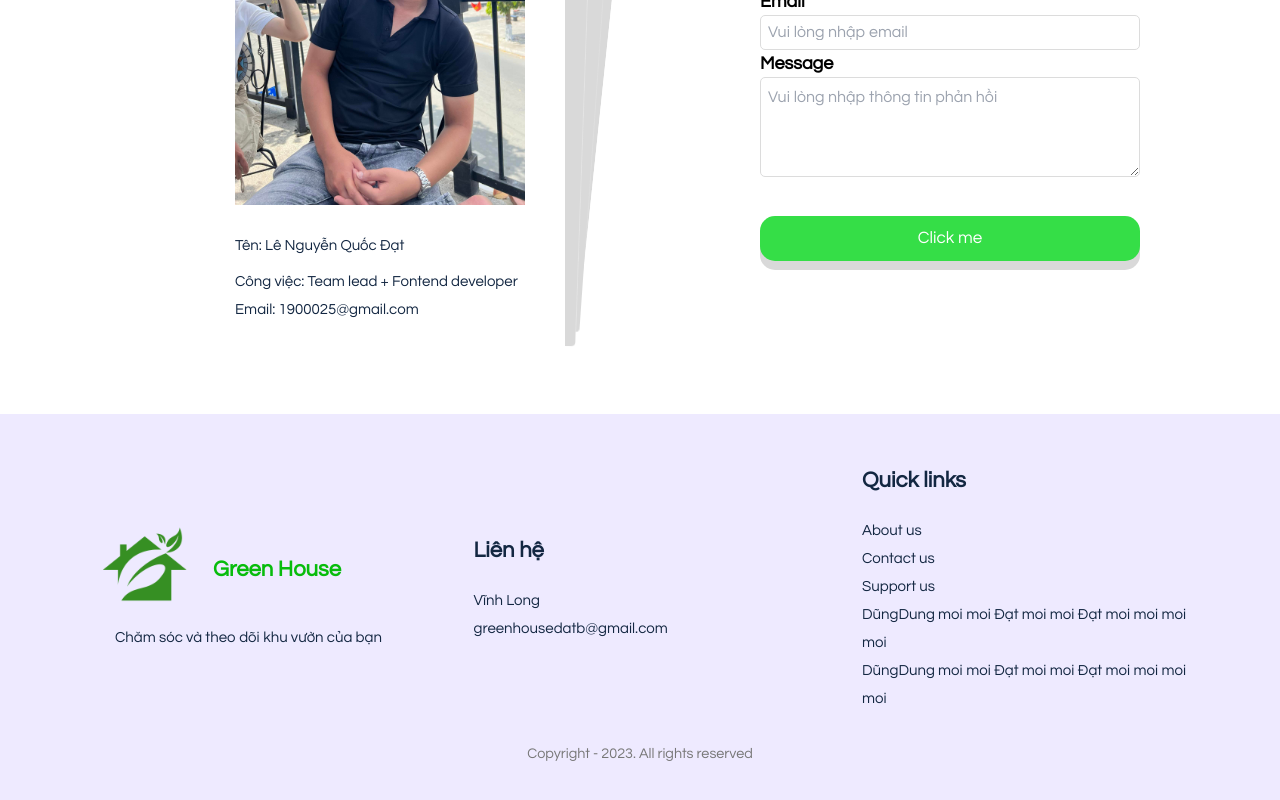
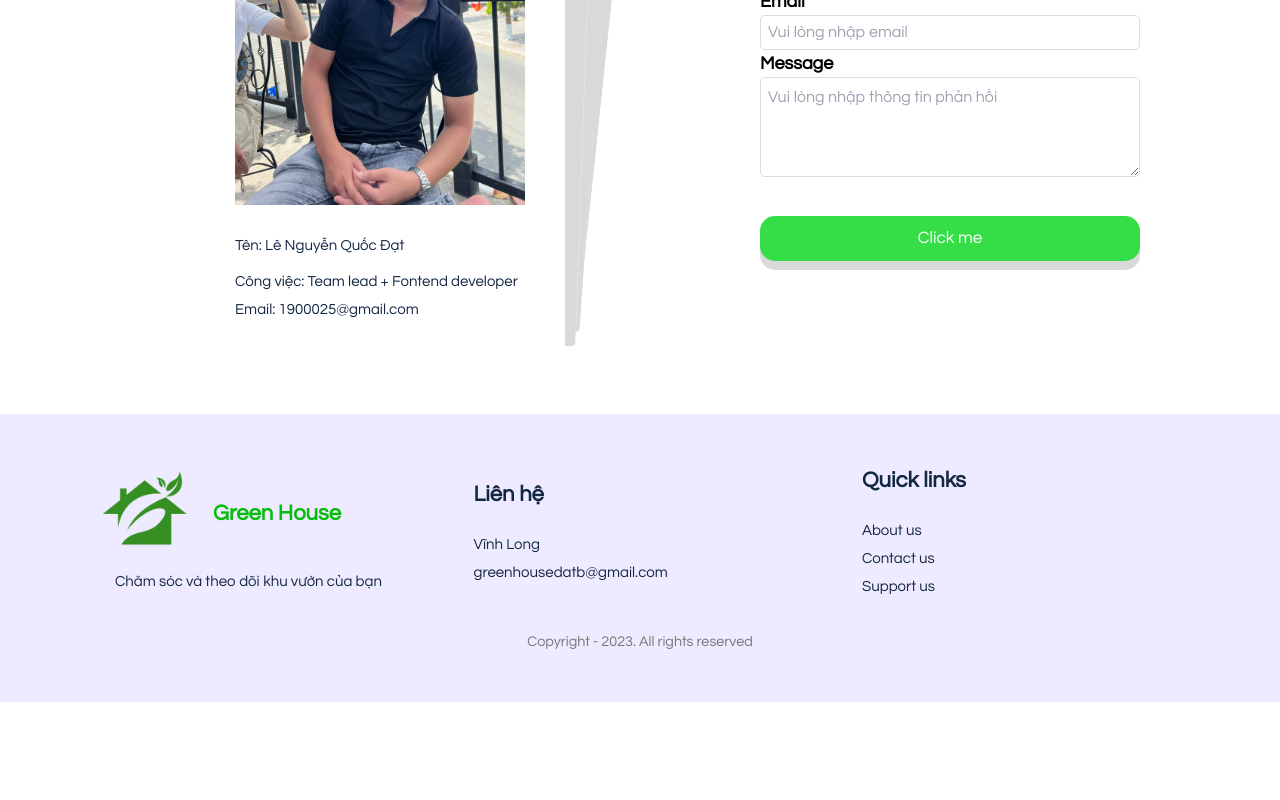
Before and after one commit to QuocDat1219/IoT-giam-sat-vuon-thong-minh, a React (Create React App) app: page / in a window 1280 px wide. Shown: the part 2192-2992 px from the top of the page. After the commit the page ends 2894 px from the top, so only its background shows below. Built offline with nearby package versions, Linux system fonts and the light colour scheme.

Commit message:
update default

```diff
--- a/src/components/LandingPage/UI/Footer.jsx
+++ b/src/components/LandingPage/UI/Footer.jsx
@@ -46,18 +46,6 @@ const Footer = () => {
               <li>
                 <a href="#">Support us</a>
               </li>
-              <li>
-                <a href="#">Dũng</a>
-                <a href="">Dung moi moi </a>
-                <a href="">Đạt moi moi </a>
-                <a href="">Đạt moi moi moi moi</a>
-              </li>
-              <li>
-                <a href="#">Dũng</a>
-                <a href="">Dung moi moi </a>
-                <a href="">Đạt moi moi </a>
-                <a href="">Đạt moi moi moi moi</a>
-              </li>
             </ul>
           </div>
         </div>
```
